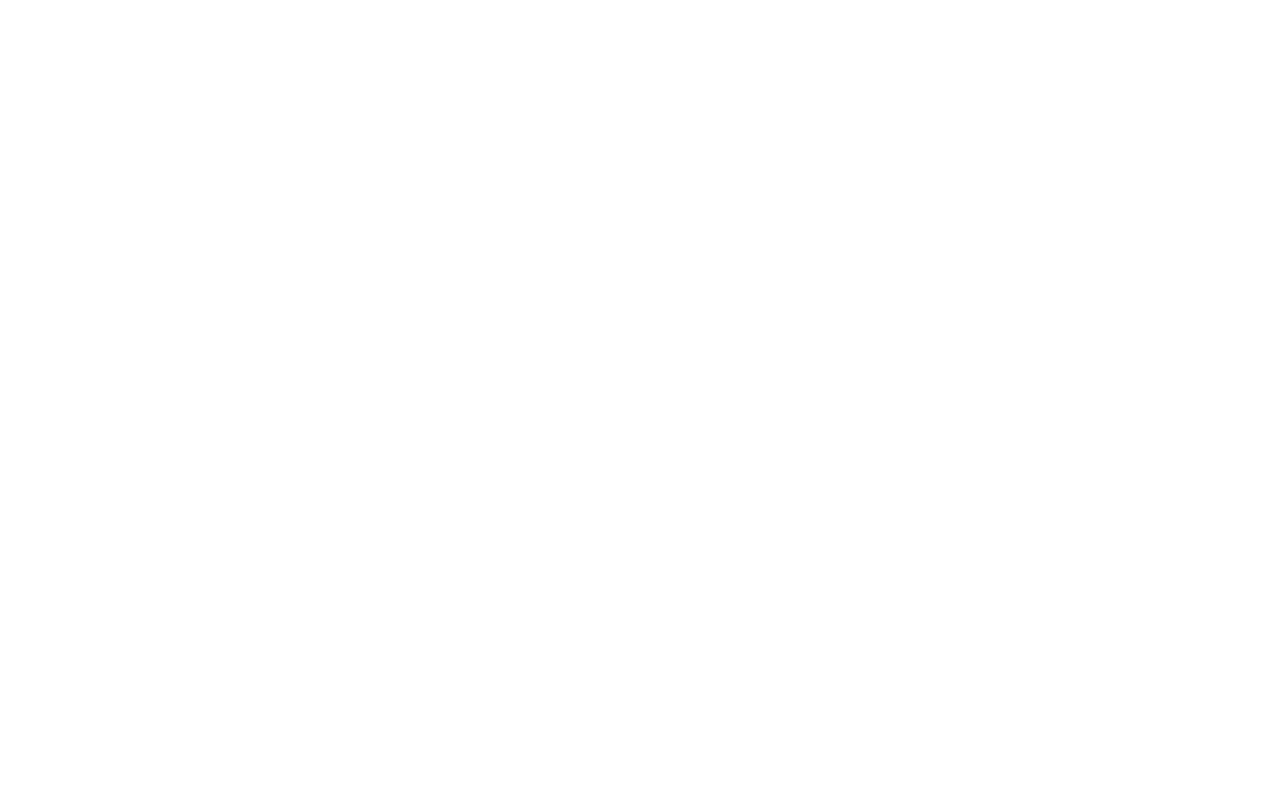
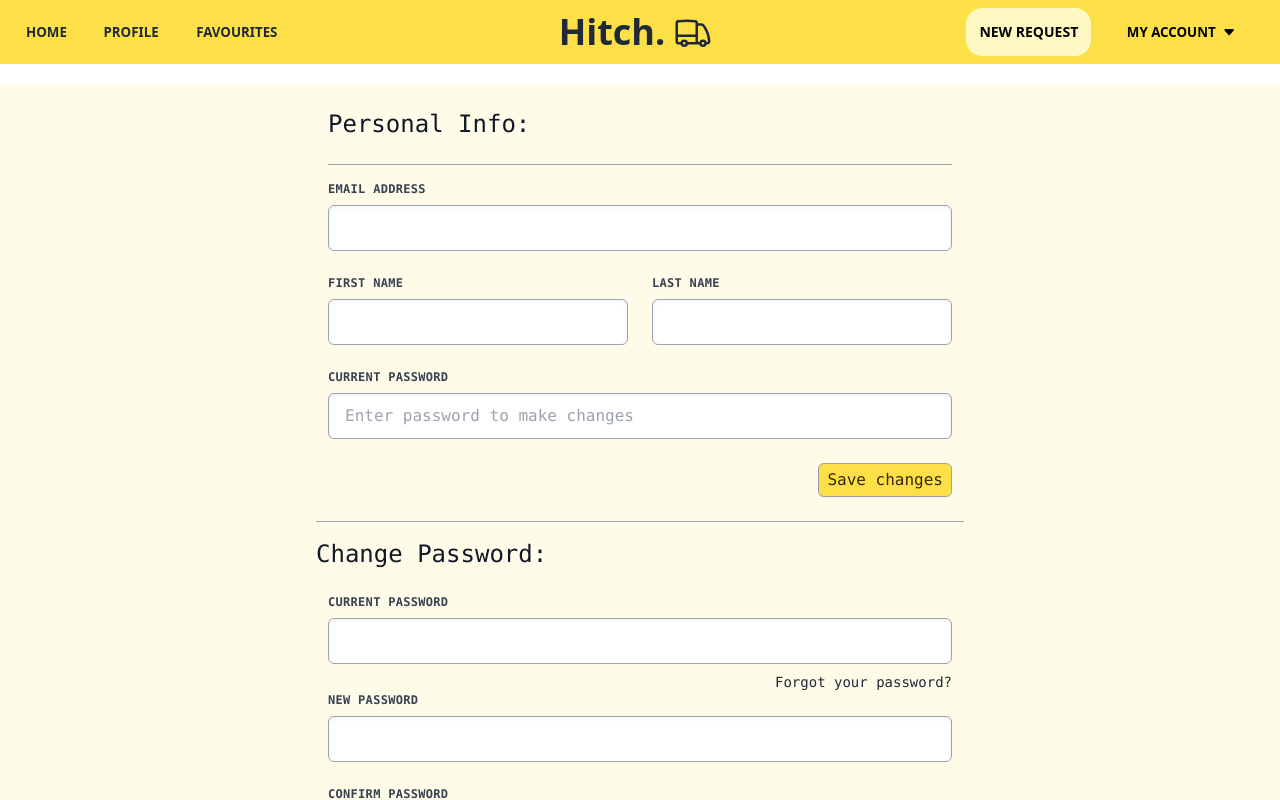
Before and after one commit to luketeosmu/sghitch, a Vue app: page /accountsettings in a window 1280 px wide. Before the commit this address had no page. Built offline with nearby package versions, Linux system fonts and the light colour scheme; what @fawmi/vue-google-maps would draw is missing.

Commit message:
Account Settings

```diff
--- a/src/App.vue
+++ b/src/App.vue
@@ -16,6 +16,7 @@
 import Home from './views/Home.vue'
 import Profile from './views/Profile.vue'
 import ForgotPassword from './views/ForgotPassword.vue'
+import AccountSettings from './views/AccountSettings.vue'
 
 export default {
   name: 'App',
@@ -30,6 +31,7 @@
     LoginAs,
     RegisterAs,
     RegisterOTP,
+    AccountSettings,
   },
 }
 </script>
--- /dev/null
+++ b/src/components/AccSettingsForm.vue
@@ -0,0 +1,71 @@
+<template>
+    <div>
+        <div class="font-mono bg-yellow-50">
+            <div class="container mx-auto">
+                <div class="inputs w-full max-w-2xl p-6 mx-auto">
+                    <h2 class="text-2xl text-gray-900">Personal Info: </h2>
+                    <form class="mt-6 border-t border-gray-400 pt-4">
+                        <div class='flex flex-wrap -mx-3 mb-6'>
+                            <div class="w-full">
+                            <div class='w-full md:w-full px-3 mb-6'>
+                                <label class='block uppercase tracking-wide text-gray-700 text-xs font-bold mb-2' for='grid-text-1'>email address</label>
+                                <input class='appearance-none block w-full bg-white text-gray-700 border border-gray-400 shadow-inner rounded-md py-3 px-4 leading-tight focus:outline-none  focus:border-gray-500' id='grid-text-1' type='text' required>
+                            </div>
+                            <div class="flex items-center justify-between mt-4">
+                                <div class='w-full md:w-1/2 px-3 mb-6'>
+                                    <label class='block uppercase tracking-wide text-gray-700 text-xs font-bold mb-2' >first name</label>
+                                    <input class='appearance-none block w-full bg-white text-gray-700 border border-gray-400 shadow-inner rounded-md py-3 px-4 leading-tight focus:outline-none  focus:border-gray-500' type='text'  required>
+                                </div>
+                                <div class='w-full md:w-1/2 px-3 mb-6'>
+                                    <label class='block uppercase tracking-wide text-gray-700 text-xs font-bold mb-2' >last name</label>
+                                    <input class='appearance-none block w-full bg-white text-gray-700 border border-gray-400 shadow-inner rounded-md py-3 px-4 leading-tight focus:outline-none  focus:border-gray-500' type='text'  required>
+                                </div>
+                            </div>
+
+                            <div class='w-full md:w-full px-3 mb-6'>
+                                <label class='block uppercase tracking-wide text-gray-700 text-xs font-bold mb-2' for='grid-text-1'>Current Password</label>
+                                <input class='appearance-none block w-full bg-white text-gray-700 border border-gray-400 shadow-inner rounded-md py-3 px-4 leading-tight focus:outline-none  focus:border-gray-500' id='grid-text-1' type='password' placeholder="Enter password to make changes" required>
+                            </div>
+
+                            <div class="flex justify-end">
+                                    <button class="appearance-none shadow btn-warning bg-yellow-300 px-2 py-1 shadow-sm border border-gray-400 rounded-md mr-3 mb-6" type="submit">Save changes</button>
+                            </div>
+                            </div>
+
+                            <div class="personal w-full border-t border-gray-400 pt-4">
+                                <h2 class="text-2xl text-gray-900">Change Password: </h2>
+                                <div class='w-full md:w-full px-3 mt-6'>
+                                    <label class='block uppercase tracking-wide text-gray-700 text-xs font-bold mb-2'>Current Password</label>
+                                    <input class='appearance-none block w-full bg-white text-gray-700 border border-gray-400 shadow-inner rounded-md py-3 px-4 leading-tight focus:outline-none  focus:border-gray-500' type='password'  required>
+                                    <span @click='' class="flex justify-end text-sm mt-2 hover:text-yellow-500 cursor-pointer">Forgot your password? </span>
+                                </div>
+                                <div class='w-full md:w-full px-3 mb-6'>
+                                    <label class='block uppercase tracking-wide text-gray-700 text-xs font-bold mb-2'>New Password</label>
+                                    <input class='appearance-none block w-full bg-white text-gray-700 border border-gray-400 shadow-inner rounded-md py-3 px-4 leading-tight focus:outline-none  focus:border-gray-500' type='password'  required>
+                                </div>
+                                <div class='w-full md:w-full px-3 mb-6'>
+                                    <label class='block uppercase tracking-wide text-gray-700 text-xs font-bold mb-2'>Confirm Password</label>
+                                    <input class='appearance-none block w-full bg-white text-gray-700 border border-gray-400 shadow-inner rounded-md py-3 px-4 leading-tight focus:outline-none  focus:border-gray-500' type='password'  required>
+                                </div>
+
+                                <div class="flex justify-end">
+                                    <button class="appearance-none shadow btn-warning bg-yellow-300 px-2 py-1 shadow-sm border border-gray-400 rounded-md mr-3" type="submit">Confirm</button>
+                                </div>
+                            </div>
+                        </div>
+                    </form>
+                </div>
+            </div>
+        </div>
+    </div>
+  </template>
+
+  <script>
+  export default {
+    name: "AccSettingsForm"
+  }
+  </script>
+
+  <style>
+
+  </style>
--- a/src/components/Nav.vue
+++ b/src/components/Nav.vue
@@ -53,7 +53,7 @@
                     <li v-if="this.user.type == 'driver'"><a @click="change()">Switch to Hitcher</a></li>
                     <li v-else><a @click="change()">Switch to Driver</a></li>
                     <li><a>View Chats</a></li>
-                    <li><a>Account Settings</a></li>
+                    <li><a @click="accountSettings()">Account Settings</a></li>
                     <hr/>
                     <li><a @click="logout()">Logout</a></li>
                 </ul>
@@ -174,6 +174,9 @@
                 this.user.type = "driver"
             ]
             console.log(this.user.type)
+        },
+        accountSettings(){
+            this.$router.push('/accountsettings')
         }
     },
 }
--- a/src/main.js
+++ b/src/main.js
@@ -14,6 +14,7 @@
 import RegisterOTP from './views/RegisterOTP.vue'
 import ShowAll from './views/ShowAll.vue'
 import Chat from './views/Chat.vue'
+import AccountSettings from './views/AccountSettings.vue'
 import './style.css'
 // Import the functions you need from the SDKs you need
 import { initializeApp } from "firebase/app";
@@ -105,6 +106,11 @@
         component: RegisterOTP
     },
     {
+        path: '/accountsettings',
+        name: 'AccountSettings',
+        component: AccountSettings
+    },
+    {
         path: '/chat/',
         name: 'Chat',
         component: Chat,
--- /dev/null
+++ b/src/views/AccountSettings.vue
@@ -0,0 +1,66 @@
+<template lang="">
+    <div class="drawer">
+         <input id="my-drawer-3" type="checkbox" class="drawer-toggle" />
+         <div class="drawer-content flex flex-col">
+             <!-- Navbar -->
+             <Nav />
+             <!-- Page content here -->
+             <AccSettingsForm />
+             <!-- Page content ends here -->
+         </div>
+         <div class="drawer-side">
+             <label for="my-drawer-3" class="drawer-overlay"></label>
+             <ul class="menu p-4 overflow-y-auto w-80 bg-base-100">
+               <li><a @click="home()">Home</a></li>
+               <li><a @click="profile()">Profile</a></li>
+               <li><a @click="favourite()">Favourite</a></li>
+               <li><a @click="change()">Switch to Hitcher</a></li>
+               <li><a @click="chat()">Chat</a></li>
+               <li><a @click="settings()">Account Settings</a></li>
+               <hr/>
+               <li><a @click="logout()">Logout</a></li>
+             </ul>
+         </div>
+     </div>
+
+ </template>
+
+ <script>
+
+
+ import Nav from "../components/Nav.vue"
+ import AccSettingsForm from "../components/AccSettingsForm.vue"
+ export default {
+     name: "AccountSettings",
+     props: {},
+     components: {
+         Nav,
+         AccSettingsForm
+     },
+     methods: {
+       home() {
+         this.$router.push('../')
+       },
+       profile() {
+         window.location.reload()
+       },
+       favourite() {
+         this.$router.push('/newFav')
+       },
+       chat() {
+         this.$router.push('/chat')
+       },
+       settings() {
+         window.location.reload()
+       },
+       logout(){
+         this.$router.push('/login')
+       }
+     }
+ }
+ </script>
+
+ <style lang="">
+
+
+ </style>
```
